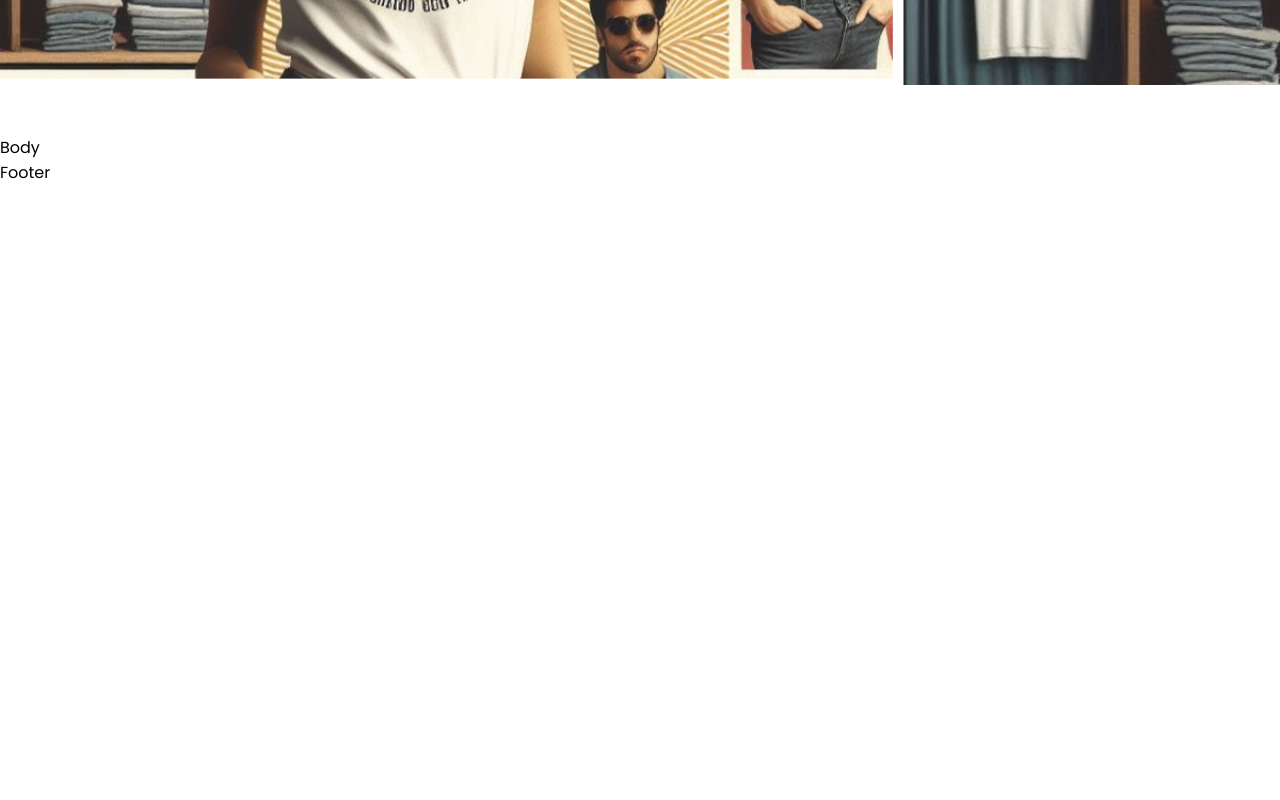
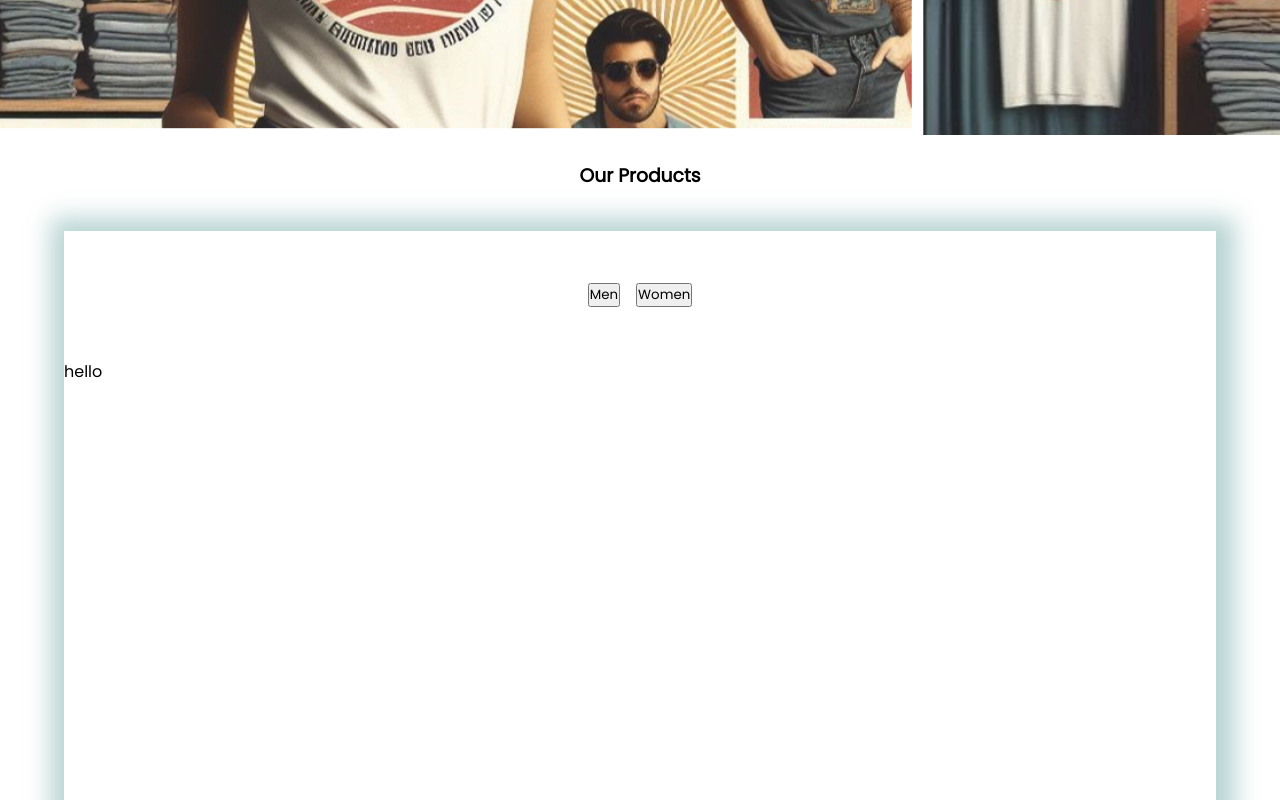
Before and after one commit to Hailekeh22/Cotton-Canvas-T-shirt-Shop-, a React (Vite) app: page / in a window 1280 px wide. Shown: the part 720-1520 px from the top of the page. Before the commit the page ends 905 px from the top, so only its background shows below. Built offline with nearby package versions, Linux system fonts and the light colour scheme.

Commit message:
Added Body section

```diff
--- a/src/Components/Body/Body.css
+++ b/src/Components/Body/Body.css
@@ -0,0 +1,29 @@
+.Tittle-section{
+    width: 100%;
+    height: 5rem;
+    display: flex;
+    align-items: center;
+    justify-content: center;
+}
+
+.Products-list{
+    width: auto;
+    height: 100vh;
+    margin: 1rem 5%;
+    background-color: #fff;
+    box-shadow: 3px 3px 23px 16px rgba(44, 128, 124, 0.34);
+    display: flex;
+    flex-direction: column;
+}
+
+.Item-toogle{
+    display: flex;
+    align-items: center;
+    justify-content: center;
+    width: 100%;
+    height: 8rem;
+}
+
+.women-item{
+    margin-left: 1rem;
+}
--- a/src/Components/Body/Body.jsx
+++ b/src/Components/Body/Body.jsx
@@ -2,7 +2,20 @@ import React from "react";
 import "./Body.css";
 
 function Body() {
-  return <div>Body</div>;
+  return (
+    <div>
+      <div className="Tittle-section">
+        <h3>Our Products </h3>
+      </div>
+      <div className="Products-list">
+        <div className="Item-toogle">
+          <button>Men</button>
+          <button className="women-item">Women</button>
+        </div>
+        <div className="Item-view">hello</div>
+      </div>
+    </div>
+  );
 }
 
 export default Body;
--- a/src/Components/Hero/Hero.css
+++ b/src/Components/Hero/Hero.css
@@ -1,10 +1,12 @@
 .Hero-Section{
     width: 100%;
     height: 90vh;
+    background-color: rgb(5, 5, 54);
 
 }
 
 .hero-img{
     width: 100%;
-    object-fit: contain;
+    height: 100%;
+    object-fit: cover;
 }
```
